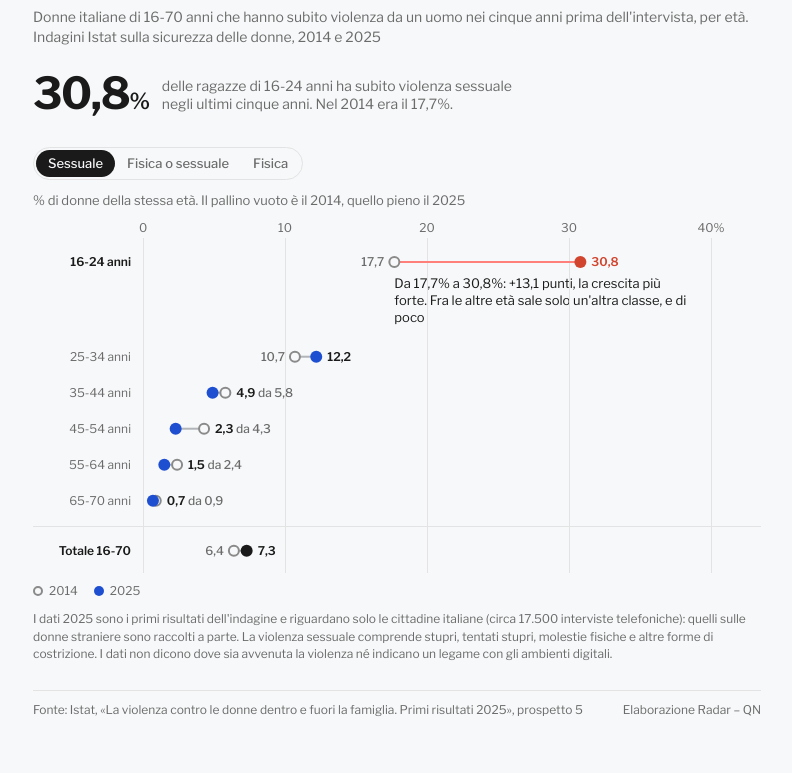
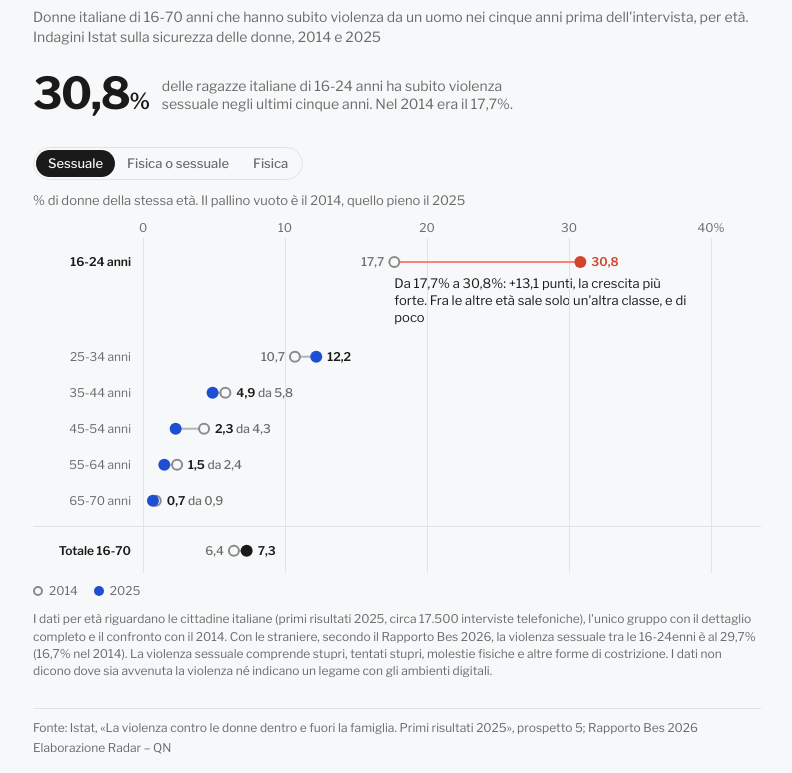
Before and after one commit to caterinamalanetto-star/caterinamalanetto-star-misoginia-online, a plain HTML site: page violenza-eta/index.html in a window 1280 px wide. Shown: the part 88-861 px from the top of the page, without its empty margins (243-1035 px from the left). Before the commit the page ends 823 px from the top, so only its background shows below. Drawn offline with nearby package versions, Linux system fonts and the light colour scheme.

Commit message:
Aggiorna i dati Istat con il Rapporto Bes 2026
Co-Authored-By: Claude Opus 5.5 <noreply@anthropic.com>
Claude-Session: https://claude.ai/code/session_01RTk8MNKy9HuCFtroJtrxRt

```diff
--- a/data/indovina.csv
+++ b/data/indovina.csv
@@ -1,4 +1,4 @@
 Domanda;Minimo;Massimo;Passo;Unità;Valore;Decimali;Risposta;Fonte
-Su 100 ragazze tra i 16 e i 24 anni, quante hanno subito una violenza sessuale negli ultimi cinque anni?;0;100;1;%;30,8;1;Nel 2025 sono il 30,8%, quasi una su tre. Nell'indagine del 2014 erano il 17,7%. Nessun'altra classe d'età è cresciuta così.;Istat, indagine sulla sicurezza delle donne 2025 (primi risultati)
+Su 100 ragazze tra i 16 e i 24 anni, quante hanno subito una violenza sessuale negli ultimi cinque anni?;0;100;1;%;29,7;1;Nel 2025 sono il 29,7%, quasi tre su dieci. Nel 2014 erano il 16,7%. Nessun'altra classe d'età è cresciuta così.;Istat, Rapporto Bes 2026 (indagine sulla sicurezza delle donne, italiane e straniere)
 Su 100 ragazzi e ragazze tra i 14 e i 19 anni, quanti trovano accettabile che un ragazzo controlli abitualmente il cellulare o i social della fidanzata?;0;100;1;%;36;0;Il 36%, più di uno su tre. Tra i maschi si arriva al 43,7%, tra le femmine il 27,7%.;Istat, stereotipi di genere tra i giovanissimi, dati 2023
 Un profilo Instagram maschile nuovo cerca calcio, gaming e finanza. Dopo quanti video gli viene proposto il primo contenuto apertamente misogino?;0;350;1; video;122;0;Al video 122, dopo 9 minuti e 45 secondi di scorrimento. Il primo contenuto tossico era arrivato al video 15.;ActionAid, «Suggerito per te», audit su Instagram, settembre 2026
--- a/violenza-eta/index.html
+++ b/violenza-eta/index.html
@@ -36,10 +36,10 @@
   </figure>
   <p class="r-key"><span><i class="sw sw--ring" style="border-color:var(--grey)"></i>2014</span><span><i class="sw" style="background:var(--blue);border-radius:50%"></i>2025</span></p>
 
-  <p class="r-note">I dati 2025 sono i primi risultati dell'indagine e riguardano solo le cittadine italiane (circa 17.500 interviste telefoniche): quelli sulle donne straniere sono raccolti a parte. La violenza sessuale comprende stupri, tentati stupri, molestie fisiche e altre forme di costrizione. I dati non dicono dove sia avvenuta la violenza né indicano un legame con gli ambienti digitali.</p>
+  <p class="r-note">I dati per età riguardano le cittadine italiane (primi risultati 2025, circa 17.500 interviste telefoniche), l'unico gruppo con il dettaglio completo e il confronto con il 2014. Con le straniere, secondo il Rapporto Bes 2026, la violenza sessuale tra le 16-24enni è al 29,7% (16,7% nel 2014). La violenza sessuale comprende stupri, tentati stupri, molestie fisiche e altre forme di costrizione. I dati non dicono dove sia avvenuta la violenza né indicano un legame con gli ambienti digitali.</p>
 
   <footer class="r-foot">
-    <span>Fonte: Istat, «La violenza contro le donne dentro e fuori la famiglia. Primi risultati 2025», prospetto 5</span>
+    <span>Fonte: Istat, «La violenza contro le donne dentro e fuori la famiglia. Primi risultati 2025», prospetto 5; Rapporto Bes 2026</span>
     <span>Elaborazione Radar – QN</span>
   </footer>
 </main>
@@ -64,7 +64,7 @@
 
     // big number: violenza sessuale, 16-24 anni, 2025
     var bv = young["Sessuale"];
-    d3.select("#big-label").text("delle ragazze di " + young.k + " anni ha subito violenza sessuale negli ultimi cinque anni. Nel 2014 era il " + f1(bv[0]) + ".");
+    d3.select("#big-label").text("delle ragazze italiane di " + young.k + " anni ha subito violenza sessuale negli ultimi cinque anni. Nel 2014 era il " + f1(bv[0]) + ".");
     d3.select("#big-num").text(fmt(R.reduced ? bv[1] : 0, 1));
     R.onFirstView(document.getElementById("big"), function () {
       R.countUp(d3.select("#big-num"), bv[1], function (v) { return fmt(v, 1); }, R.reduced ? "static" : "play");
```
Also changed, not shown: mappa-aree/index.html (+1 -1 lines).
